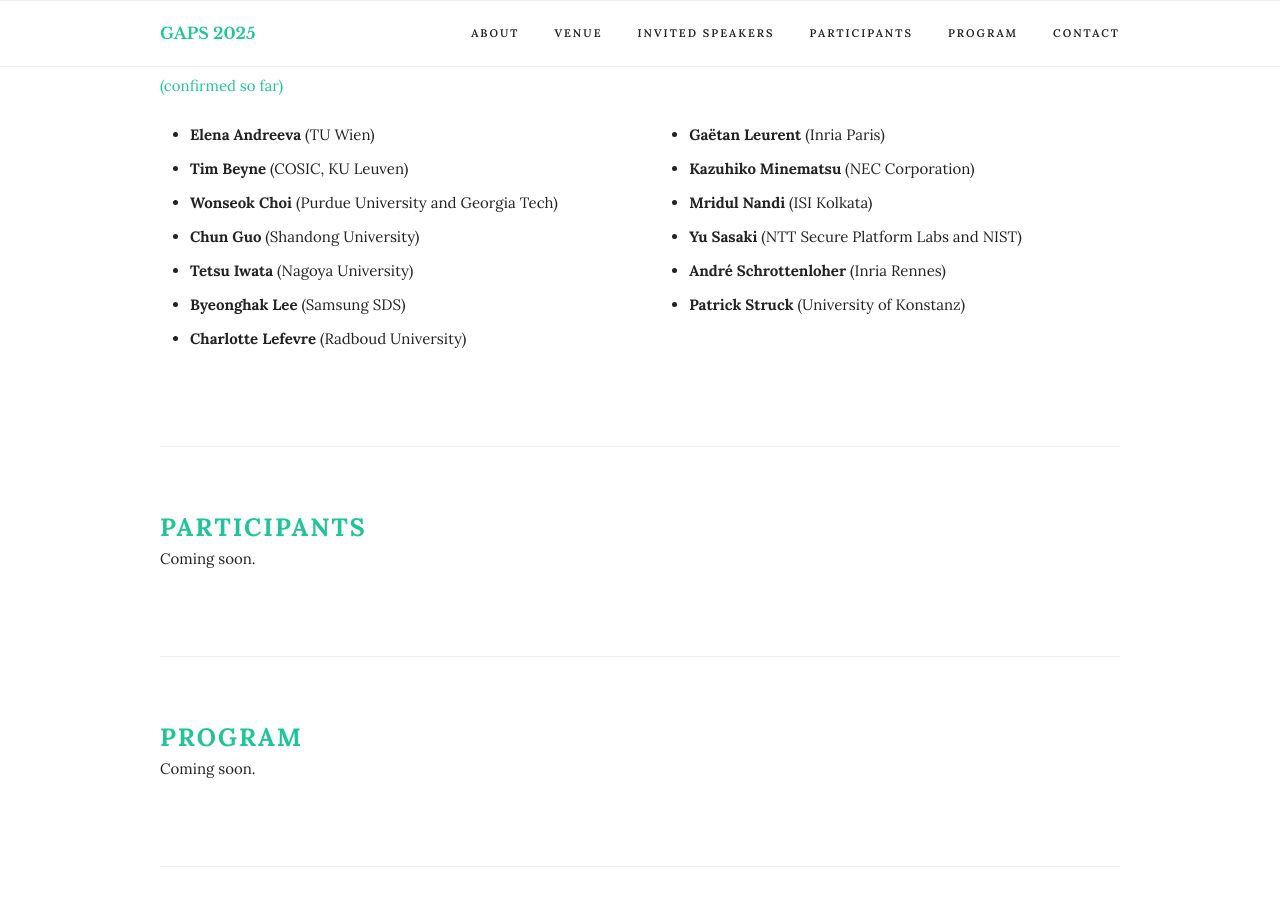
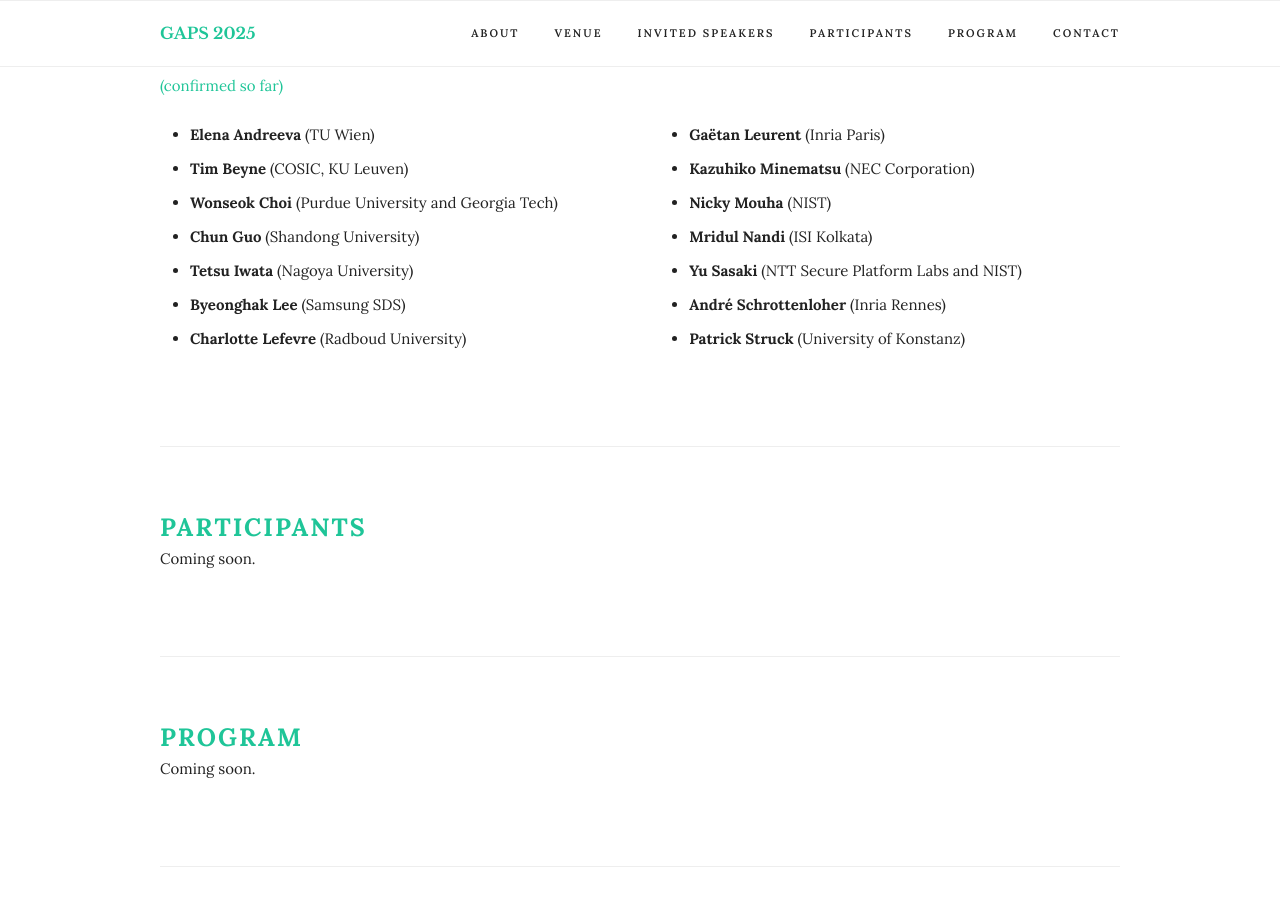
Before and after one commit to gapsworkshop/gaps2025, a Jekyll site: the page built from index.html, in a window 1280 px wide and 900 px high, scrolled down 2531 px. Built offline with Jekyll 4.4.1, drawn with Linux system fonts in a browser that asks for light colours.

Commit message:
Update speakers.yml

```diff
--- a/_data/speakers.yml
+++ b/_data/speakers.yml
@@ -37,3 +37,6 @@
 - first: Byeonghak
   last: Lee
   affiliation: Samsung SDS
+- first: Nicky
+  last: Mouha
+  affiliation: NIST
```
